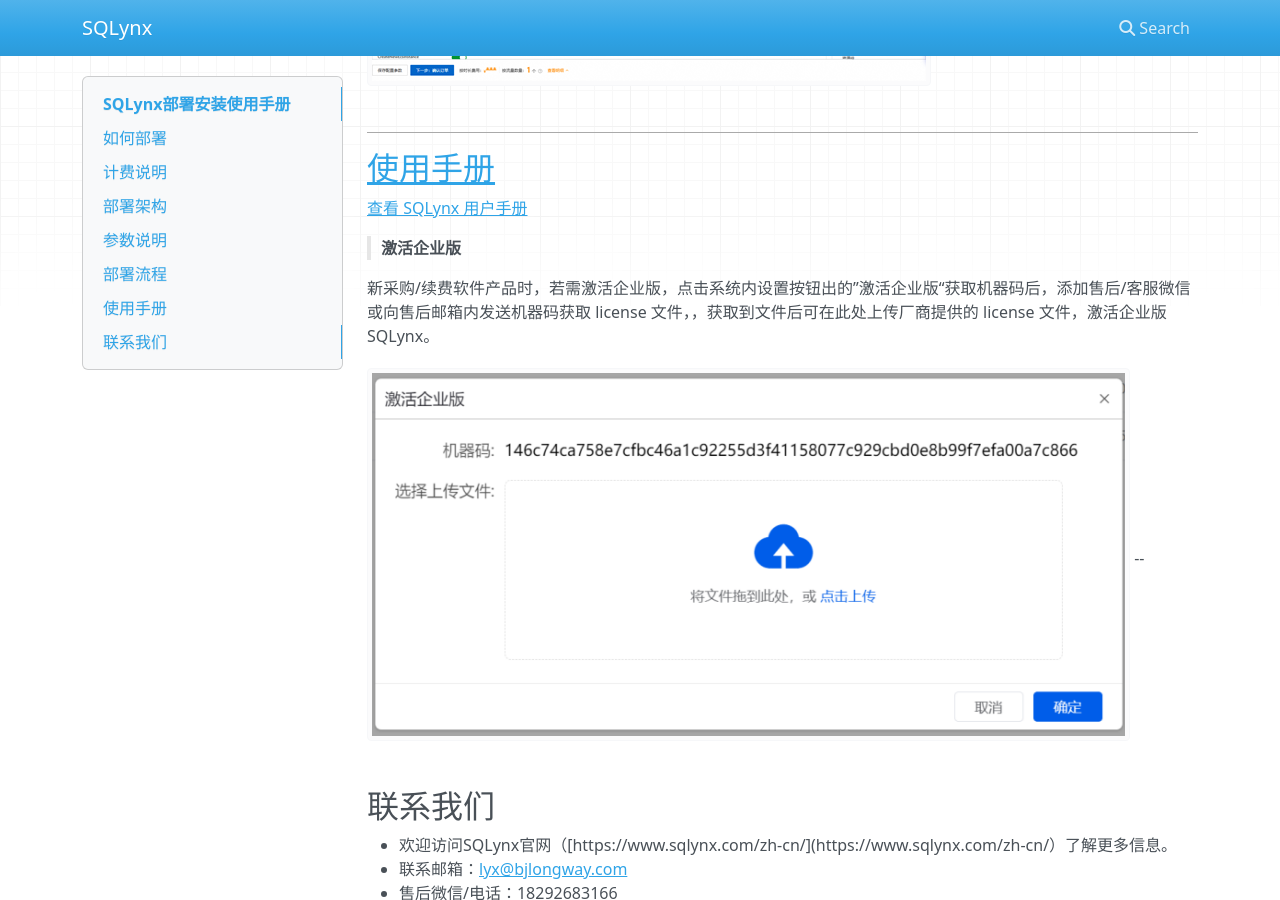
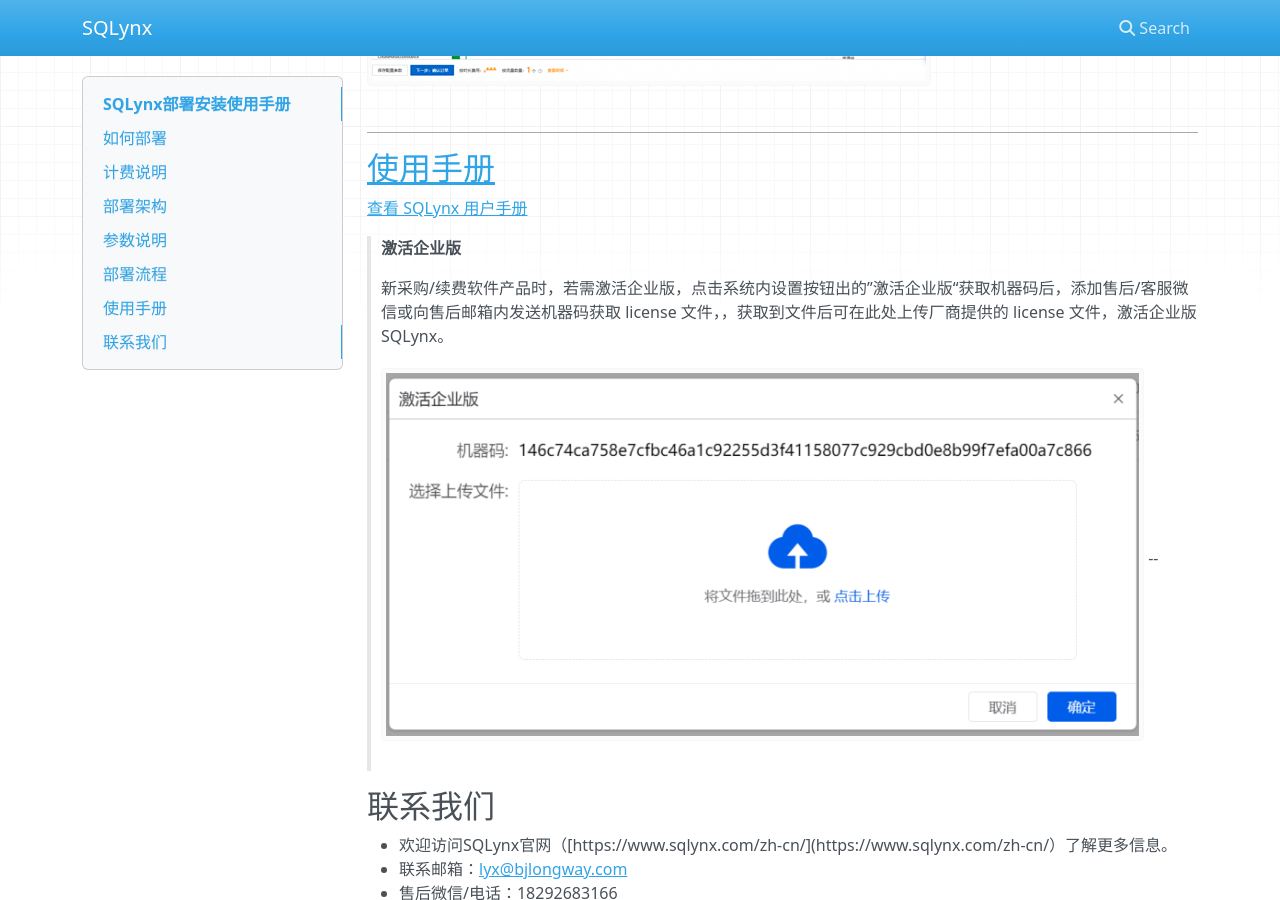
Before and after one commit to aliyun-computenest/quickstart-SQLynx, an MkDocs documentation site: the page built from docs/index.md, in a window 1280 px wide and 900 px high, scrolled down 3727 px. Built offline with MkDocs 1.6.1, drawn with Linux system fonts in a browser that asks for light colours; nearby versions of some CDN libraries.

Commit message:
Edited the Block

```diff
--- a/docs/index.md
+++ b/docs/index.md
@@ -91,7 +91,7 @@
 
 > **激活企业版**
 
-  新采购/续费软件产品时，若需激活企业版，点击系统内设置按钮出的”激活企业版“获取机器码后，添加售后/客服微信或向售后邮箱内发送机器码获取 license 文件，，获取到文件后可在此处上传厂商提供的 license 文件，激活企业版 SQLynx。
+>  新采购/续费软件产品时，若需激活企业版，点击系统内设置按钮出的”激活企业版“获取机器码后，添加售后/客服微信或向售后邮箱内发送机器码获取 license 文件，，获取到文件后可在此处上传厂商提供的 license 文件，激活企业版 SQLynx。
  ![img.png](img/activateEnterprise.png)
 --
 
```
